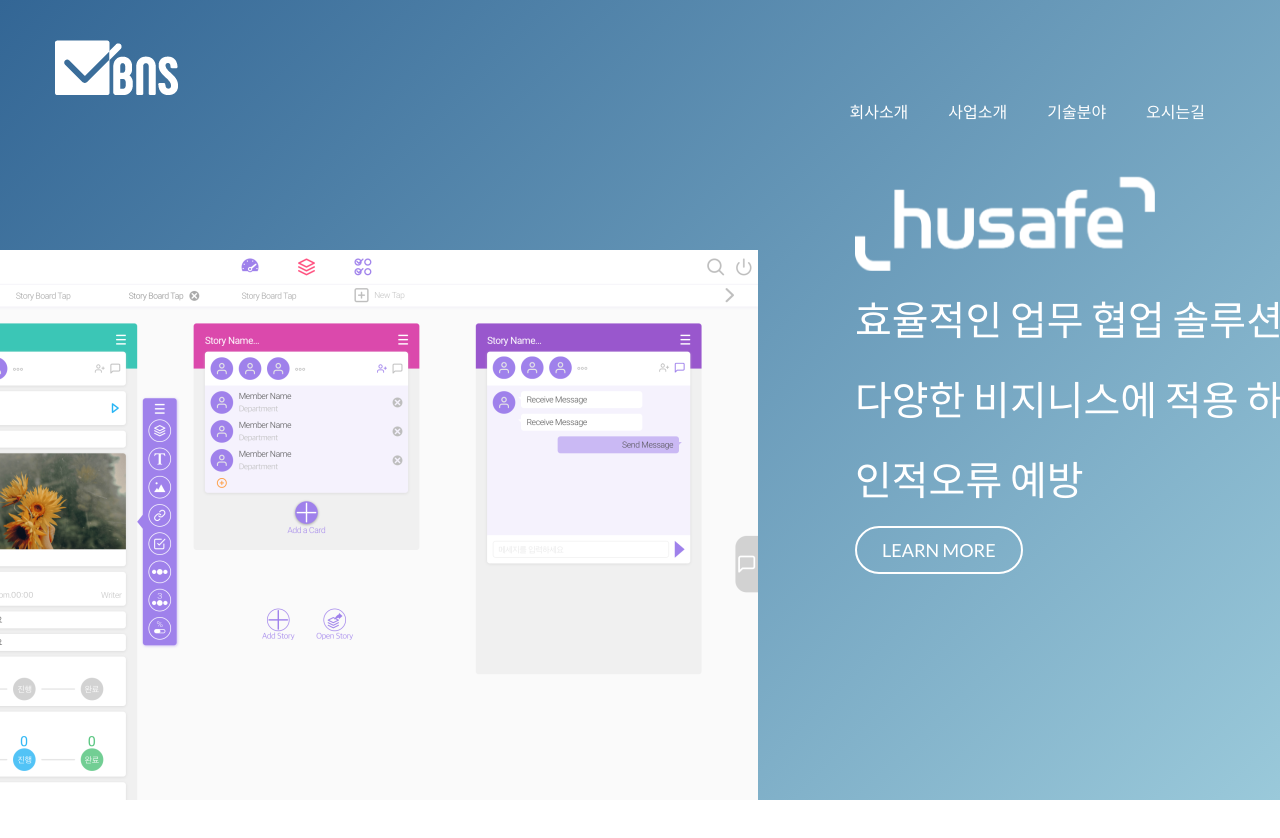
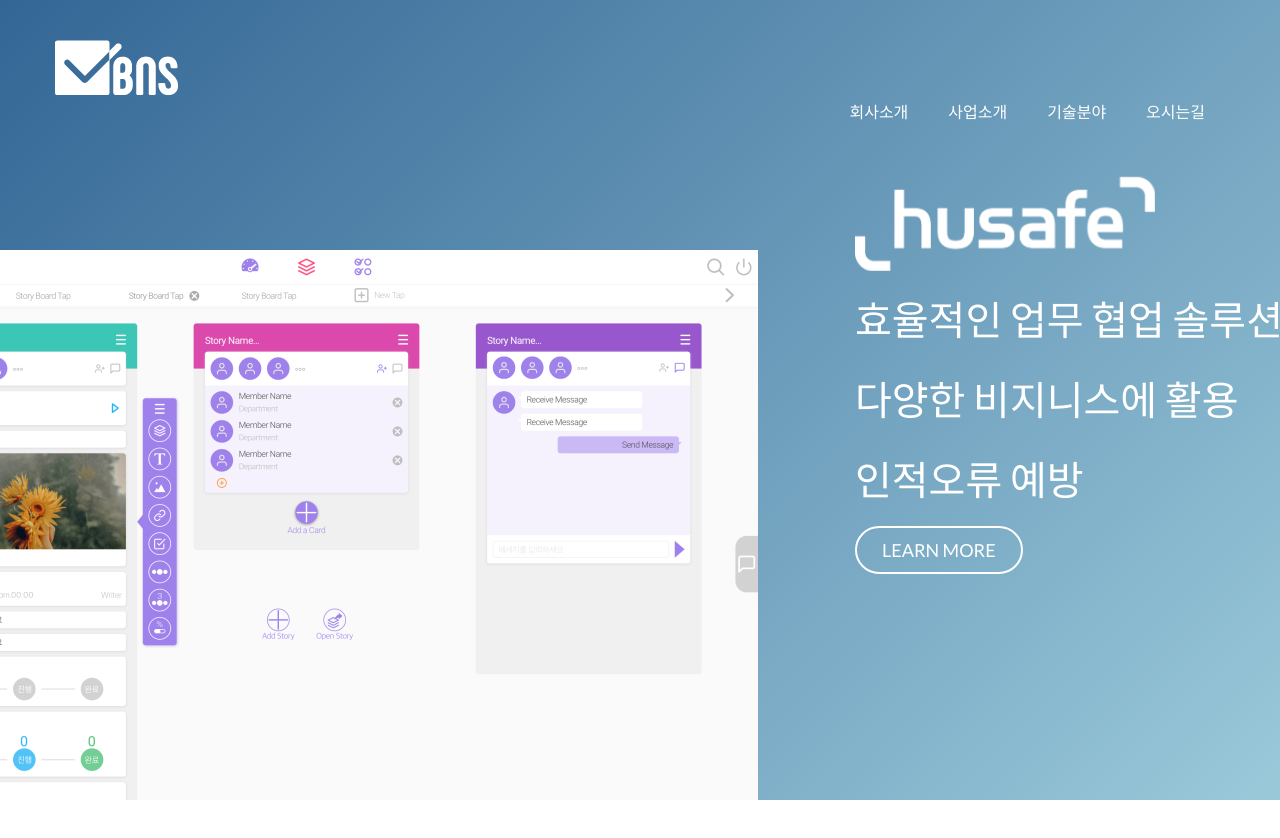
Before and after one commit to bnsolution/bnsolution.github.io, a website: page index.html in a window 1280 px wide. Shown: the top 838 px of the page. Drawn offline with Linux system fonts and the light colour scheme.

Commit message:
text change

```diff
--- a/index.html
+++ b/index.html
@@ -118,7 +118,7 @@
                         </div>
                         <div class="tp-caption large_white_light sfb" data-x="800" data-y="center" data-hoffset="0" data-voffset="0" data-speed="500"
                             data-start="1000" data-easing="Power4.easeOut" style="font-size:40px">
-							다양한 비지니스에 적용 하고 활용
+							다양한 비지니스에 활용
                         </div>
                         <div class="tp-caption large_white_light sfb" data-x="800" data-y="center" data-hoffset="0" data-voffset="80" data-speed="500"
                             data-start="800" data-easing="Power4.easeOut" style="font-size:40px">
```
